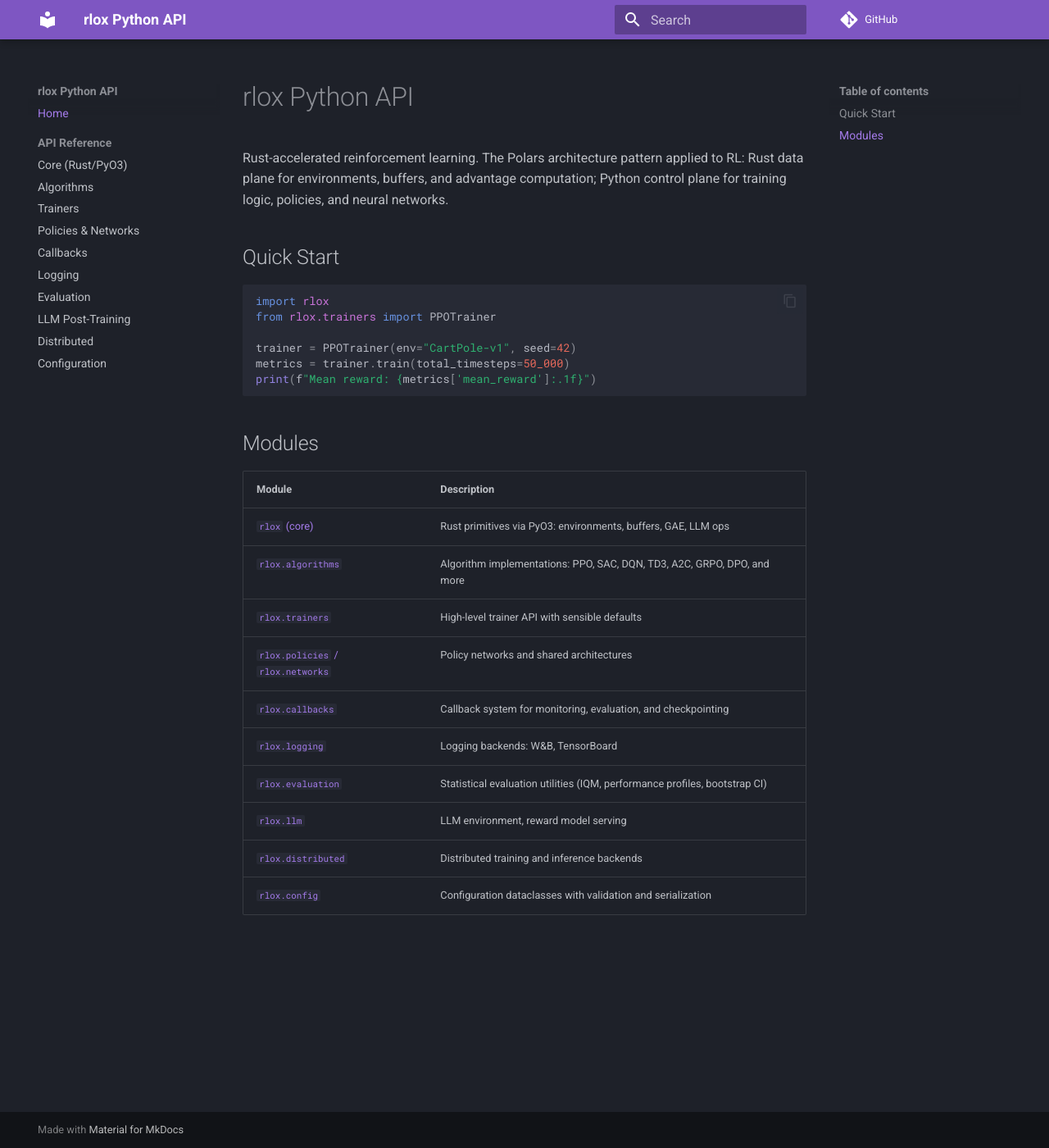
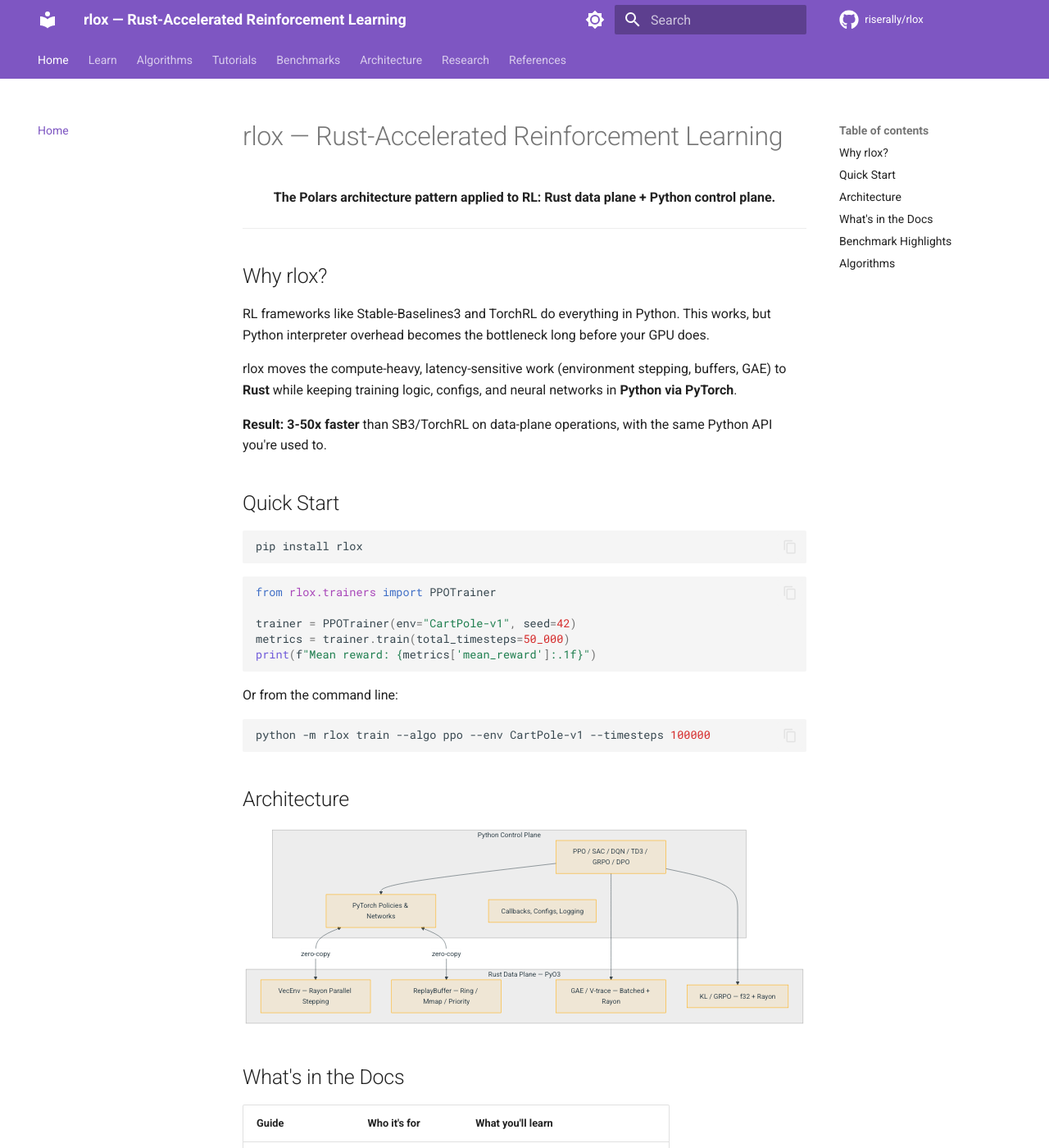
Before and after one commit to riserally/rlox, an MkDocs documentation site: the page built from docs/index.md, in a window 1280 px wide and 1400 px high. Shown: the whole window at 82% size. Built offline with MkDocs 1.6.1 and Material for MkDocs 9.7.7, drawn with Linux system fonts in a browser that asks for light colours; comment, search, counter and statistics services are not loaded; some of the changed text lies outside the part shown.

Commit message:
Set up MkDocs Material with full documentation site and Mermaid support

````diff
--- /dev/null
+++ b/docs/index.md
@@ -0,0 +1,89 @@
+# rlox — Rust-Accelerated Reinforcement Learning
+
+<p align="center">
+  <strong>The Polars architecture pattern applied to RL: Rust data plane + Python control plane.</strong>
+</p>
+
+---
+
+## Why rlox?
+
+RL frameworks like Stable-Baselines3 and TorchRL do everything in Python. This works, but Python interpreter overhead becomes the bottleneck long before your GPU does.
+
+rlox moves the compute-heavy, latency-sensitive work (environment stepping, buffers, GAE) to **Rust** while keeping training logic, configs, and neural networks in **Python via PyTorch**.
+
+**Result: 3-50x faster** than SB3/TorchRL on data-plane operations, with the same Python API you're used to.
+
+## Quick Start
+
+```bash
+pip install rlox
+```
+
+```python
+from rlox.trainers import PPOTrainer
+
+trainer = PPOTrainer(env="CartPole-v1", seed=42)
+metrics = trainer.train(total_timesteps=50_000)
+print(f"Mean reward: {metrics['mean_reward']:.1f}")
+```
+
+Or from the command line:
+
+```bash
+python -m rlox train --algo ppo --env CartPole-v1 --timesteps 100000
+```
+
+## Architecture
+
+```mermaid
+graph TD
+    subgraph Python[Python Control Plane]
+        A[PPO / SAC / DQN / TD3 / GRPO / DPO]
+        B[PyTorch Policies & Networks]
+        C[Callbacks, Configs, Logging]
+    end
+
+    subgraph Rust[Rust Data Plane — PyO3]
+        D[VecEnv — Rayon Parallel Stepping]
+        E[ReplayBuffer — Ring / Mmap / Priority]
+        F[GAE / V-trace — Batched + Rayon]
+        G[KL / GRPO — f32 + Rayon]
+    end
+
+    A --> B
+    B <-->|zero-copy| D
+    B <-->|zero-copy| E
+    A --> F
+    A --> G
+```
+
+## What's in the Docs
+
+| Guide | Who it's for | What you'll learn |
+|-------|-------------|-------------------|
+| [RL Introduction](rl-introduction.md) | New to RL | Key concepts with rlox code examples |
+| [Getting Started](getting-started.md) | New to rlox | Install, first training run, basic API |
+| [Python Guide](python-guide.md) | All users | Complete API reference with examples |
+| [Examples](examples.md) | All users | Copy-paste code for every algorithm |
+| [LLM Post-Training](llm-post-training.md) | LLM practitioners | DPO, GRPO, OnlineDPO, BestOfN |
+| [Benchmarks](benchmark/README.md) | Researchers | Performance comparison vs SB3/TRL |
+| [Math Reference](math-reference.md) | Researchers | GAE, V-trace, GRPO, DPO derivations |
+| [Rust Guide](rust-guide.md) | Contributors | Crate architecture, extending in Rust |
+
+## Benchmark Highlights
+
+| Component | vs SB3 | vs TorchRL |
+|-----------|--------|------------|
+| GAE (32K steps) | 147x vs NumPy | **1,700x** |
+| Buffer push (10K) | **9.7x** | **148x** |
+| E2E rollout (256x2048) | **3.9x** | **53x** |
+| GRPO advantages | **35x** vs NumPy | **34x** vs PyTorch |
+| KL divergence (f32) | **2-9x** vs TRL | — |
+
+## Algorithms
+
+- **On-policy**: PPO, A2C, IMPALA, MAPPO
+- **Off-policy**: SAC, TD3, DQN (Double, Dueling, PER, N-step)
+- **Model-based**: DreamerV3
+- **LLM post-training**: GRPO, DPO, OnlineDPO, BestOfN
--- a/mkdocs.yml
+++ b/mkdocs.yml
@@ -1,18 +1,36 @@
-site_name: "rlox Python API"
-site_url: https://riserally.github.io/rlox/python/
+site_name: "rlox — Rust-Accelerated Reinforcement Learning"
+site_url: https://riserally.github.io/rlox/
+site_description: "Rust data plane + Python control plane for RL. 3-50x faster than SB3/TorchRL."
 repo_url: https://github.com/riserally/rlox
-docs_dir: mkdocs-docs
+repo_name: riserally/rlox
+docs_dir: docs
 
 theme:
   name: material
   palette:
-    scheme: slate
-    primary: deep purple
+    - scheme: default
+      primary: deep purple
+      accent: amber
+      toggle:
+        icon: material/brightness-7
+        name: Switch to dark mode
+    - scheme: slate
+      primary: deep purple
+      accent: amber
+      toggle:
+        icon: material/brightness-4
+        name: Switch to light mode
   features:
+    - navigation.tabs
     - navigation.sections
     - navigation.expand
+    - navigation.top
     - search.suggest
+    - search.highlight
     - content.code.copy
+    - content.tabs.link
+  icon:
+    repo: fontawesome/brands/github
 
 plugins:
   - search
@@ -27,22 +45,64 @@
             members_order: source
 
 markdown_extensions:
-  - pymdownx.highlight
-  - pymdownx.superfences
-  - admonition
+  - pymdownx.highlight:
+      anchor_linenums: true
+  - pymdownx.superfences:
+      custom_fences:
+        - name: mermaid
+          class: mermaid
+          format: !!python/name:pymdownx.superfences.fence_code_format
+  - pymdownx.tabbed:
+      alternate_style: true
   - pymdownx.arithmatex:
       generic: true
+  - admonition
+  - pymdownx.details
+  - attr_list
+  - md_in_html
+  - toc:
+      permalink: true
+
+extra_javascript:
+  - https://unpkg.com/mermaid@10/dist/mermaid.min.js
 
 nav:
   - Home: index.md
-  - API Reference:
-    - Core (Rust/PyO3): api/core.md
-    - Algorithms: api/algorithms.md
-    - Trainers: api/trainers.md
-    - Policies & Networks: api/policies.md
-    - Callbacks: api/callbacks.md
-    - Logging: api/logging.md
-    - Evaluation: api/evaluation.md
-    - LLM Post-Training: api/llm.md
-    - Distributed: api/distributed.md
-    - Configuration: api/config.md
+  - Learn:
+    - RL Introduction: rl-introduction.md
+    - Getting Started: getting-started.md
+    - Python User Guide: python-guide.md
+    - Examples: examples.md
+  - Algorithms:
+    - LLM Post-Training (DPO/GRPO): llm-post-training.md
+    - Math Reference: math-reference.md
+  - Tutorials:
+    - Custom Rewards & Training Loops: tutorials/custom-rewards-and-training-loops.md
+  - Benchmarks:
+    - Overview: benchmark/README.md
+    - GAE: benchmark/gae.md
+    - Buffer Operations: benchmark/buffer-ops.md
+    - Environment Stepping: benchmark/env-stepping.md
+    - E2E Rollout: benchmark/e2e-rollout.md
+    - LLM Operations: benchmark/llm-ops.md
+    - NN Backends: benchmark/nn-backends.md
+    - TRL Comparison: benchmark/trl-comparison.md
+    - Methodology: benchmark/setup.md
+  - Architecture:
+    - Rust Guide: rust-guide.md
+    - Profiling Report: profiling-report.md
+    - Hybrid Collection Plan: hybrid-collection-plan.md
+    - Rust Optimization Plan: rust-optimization-plan.md
+  - Research:
+    - Overview: research/README.md
+    - PPO: research/01-ppo.md
+    - SAC: research/02-sac.md
+    - DQN Rainbow: research/03-dqn-rainbow.md
+    - TD3: research/04-td3.md
+    - GRPO: research/05-grpo.md
+    - DPO: research/06-dpo.md
+    - RLHF PPO: research/07-rlhf-ppo.md
+    - Dreamer: research/08-dreamer.md
+    - Decision Transformer: research/09-decision-transformer.md
+    - MAPPO: research/10-mappo.md
+  - References: references.md
````
